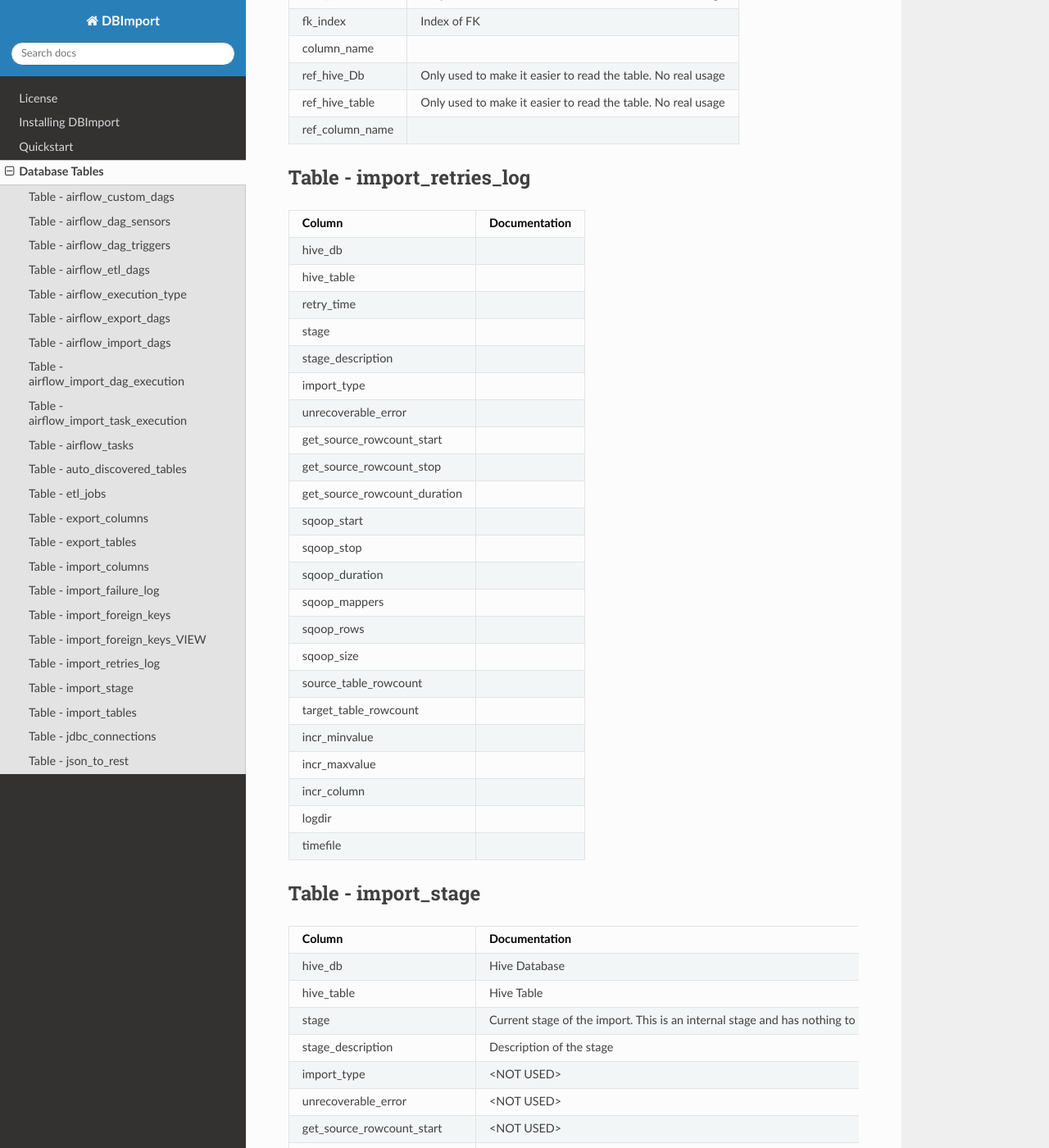
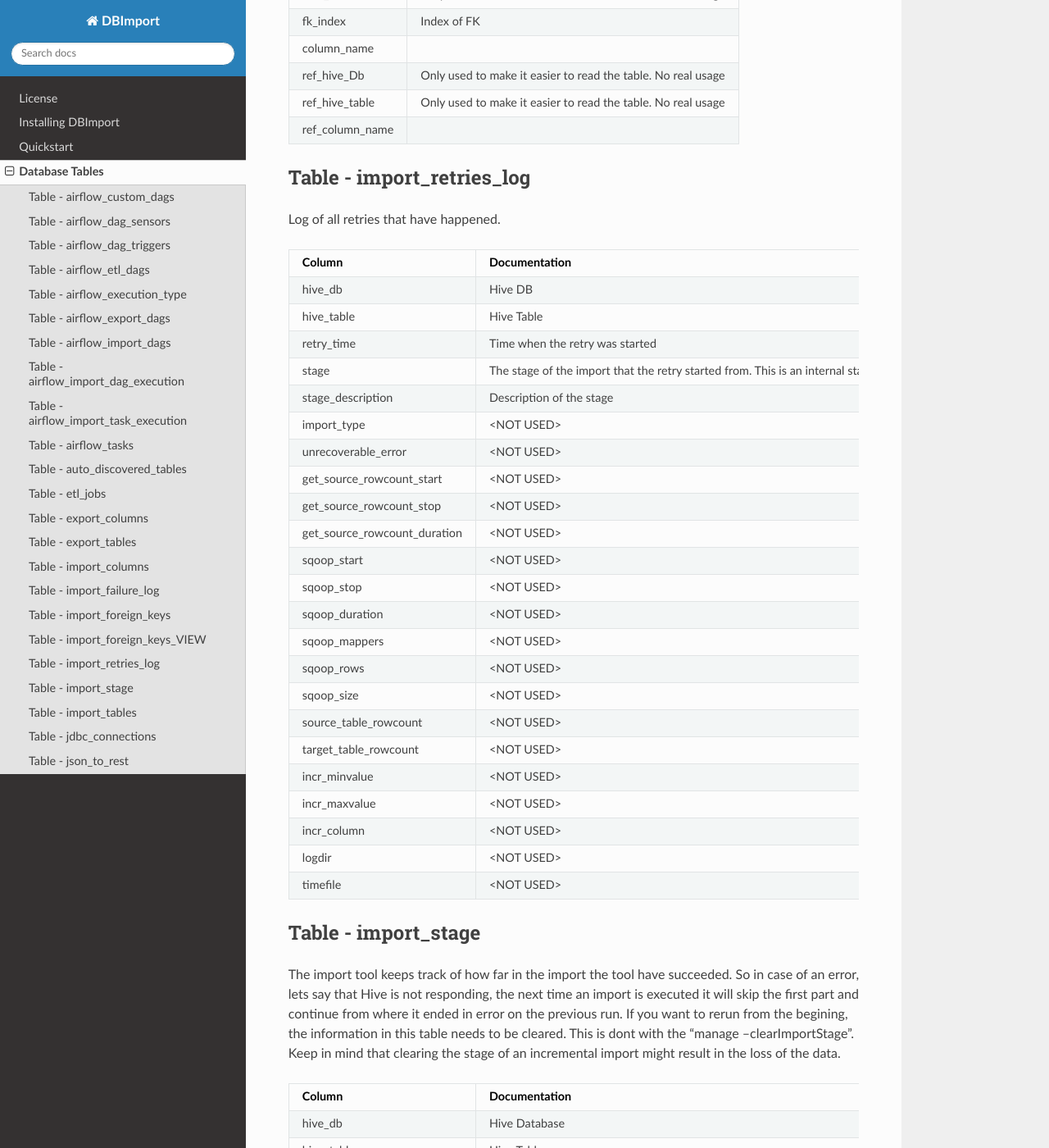
Before and after one commit to Middlecon/DBImport, a Sphinx documentation site: the page built from docs/database.rst, in a window 1280 px wide and 1400 px high, scrolled down 7646 px. Shown: the whole window at 82% size. Built offline with Sphinx 7.4.7 and the Read the Docs theme 2.0.0, drawn with Linux system fonts in a browser that asks for light colours.

Commit message:
createSchemaRst

```diff
--- a/docs/database.rst
+++ b/docs/database.rst
@@ -531,56 +531,56 @@ VIEW
 Table - import_retries_log
 --------------------------
 
-
+Log of all retries that have happened.
 
 +----------------------------------+-------------------------------------------------------------------------------------------------------------------------------------------------------------+
 | Column                           | Documentation                                                                                                                                               |
 +==================================+=============================================================================================================================================================+
-| hive_db                          |                                                                                                                                                             |
+| hive_db                          | Hive DB                                                                                                                                                     |
 +----------------------------------+-------------------------------------------------------------------------------------------------------------------------------------------------------------+
-| hive_table                       |                                                                                                                                                             |
+| hive_table                       | Hive Table                                                                                                                                                  |
 +----------------------------------+-------------------------------------------------------------------------------------------------------------------------------------------------------------+
-| retry_time                       |                                                                                                                                                             |
+| retry_time                       | Time when the retry was started                                                                                                                             |
 +----------------------------------+-------------------------------------------------------------------------------------------------------------------------------------------------------------+
-| stage                            |                                                                                                                                                             |
+| stage                            | The stage of the import that the retry started from. This is an internal stage and has nothing to do with stage1 and stage2 in Airflow DAG's                |
 +----------------------------------+-------------------------------------------------------------------------------------------------------------------------------------------------------------+
-| stage_description                |                                                                                                                                                             |
+| stage_description                | Description of the stage                                                                                                                                    |
 +----------------------------------+-------------------------------------------------------------------------------------------------------------------------------------------------------------+
-| import_type                      |                                                                                                                                                             |
+| import_type                      | <NOT USED>                                                                                                                                                  |
 +----------------------------------+-------------------------------------------------------------------------------------------------------------------------------------------------------------+
-| unrecoverable_error              |                                                                                                                                                             |
+| unrecoverable_error              | <NOT USED>                                                                                                                                                  |
 +----------------------------------+-------------------------------------------------------------------------------------------------------------------------------------------------------------+
-| get_source_rowcount_start        |                                                                                                                                                             |
+| get_source_rowcount_start        | <NOT USED>                                                                                                                                                  |
 +----------------------------------+-------------------------------------------------------------------------------------------------------------------------------------------------------------+
-| get_source_rowcount_stop         |                                                                                                                                                             |
+| get_source_rowcount_stop         | <NOT USED>                                                                                                                                                  |
 +----------------------------------+-------------------------------------------------------------------------------------------------------------------------------------------------------------+
-| get_source_rowcount_duration     |                                                                                                                                                             |
+| get_source_rowcount_duration     | <NOT USED>                                                                                                                                                  |
 +----------------------------------+-------------------------------------------------------------------------------------------------------------------------------------------------------------+
-| sqoop_start                      |                                                                                                                                                             |
+| sqoop_start                      | <NOT USED>                                                                                                                                                  |
 +----------------------------------+-------------------------------------------------------------------------------------------------------------------------------------------------------------+
-| sqoop_stop                       |                                                                                                                                                             |
+| sqoop_stop                       | <NOT USED>                                                                                                                                                  |
 +----------------------------------+-------------------------------------------------------------------------------------------------------------------------------------------------------------+
-| sqoop_duration                   |                                                                                                                                                             |
+| sqoop_duration                   | <NOT USED>                                                                                                                                                  |
 +----------------------------------+-------------------------------------------------------------------------------------------------------------------------------------------------------------+
-| sqoop_mappers                    |                                                                                                                                                             |
+| sqoop_mappers                    | <NOT USED>                                                                                                                                                  |
 +----------------------------------+-------------------------------------------------------------------------------------------------------------------------------------------------------------+
-| sqoop_rows                       |                                                                                                                                                             |
+| sqoop_rows                       | <NOT USED>                                                                                                                                                  |
 +----------------------------------+-------------------------------------------------------------------------------------------------------------------------------------------------------------+
-| sqoop_size                       |                                                                                                                                                             |
+| sqoop_size                       | <NOT USED>                                                                                                                                                  |
 +----------------------------------+-------------------------------------------------------------------------------------------------------------------------------------------------------------+
-| source_table_rowcount            |                                                                                                                                                             |
+| source_table_rowcount            | <NOT USED>                                                                                                                                                  |
 +----------------------------------+-------------------------------------------------------------------------------------------------------------------------------------------------------------+
-| target_table_rowcount            |                                                                                                                                                             |
+| target_table_rowcount            | <NOT USED>                                                                                                                                                  |
 +----------------------------------+-------------------------------------------------------------------------------------------------------------------------------------------------------------+
-| incr_minvalue                    |                                                                                                                                                             |
+| incr_minvalue                    | <NOT USED>                                                                                                                                                  |
 +----------------------------------+-------------------------------------------------------------------------------------------------------------------------------------------------------------+
-| incr_maxvalue                    |                                                                                                                                                             |
+| incr_maxvalue                    | <NOT USED>                                                                                                                                                  |
 +----------------------------------+-------------------------------------------------------------------------------------------------------------------------------------------------------------+
-| incr_column                      |                                                                                                                                                             |
+| incr_column                      | <NOT USED>                                                                                                                                                  |
 +----------------------------------+-------------------------------------------------------------------------------------------------------------------------------------------------------------+
-| logdir                           |                                                                                                                                                             |
+| logdir                           | <NOT USED>                                                                                                                                                  |
 +----------------------------------+-------------------------------------------------------------------------------------------------------------------------------------------------------------+
-| timefile                         |                                                                                                                                                             |
+| timefile                         | <NOT USED>                                                                                                                                                  |
 +----------------------------------+-------------------------------------------------------------------------------------------------------------------------------------------------------------+
 
 
@@ -588,7 +588,7 @@ Table - import_retries_log
 Table - import_stage
 --------------------
 
-
+The import tool keeps track of how far in the import the tool have succeeded. So in case of an error, lets say that Hive is not responding, the next time an import is executed it will skip the first part and continue from where it ended in error on the previous run. If you want to rerun from the begining, the information in this table needs to be cleared. This is dont with the "manage --clearImportStage". Keep in mind that clearing the stage of an incremental import might result in the loss of the data.
 
 +----------------------------------+-------------------------------------------------------------------------------------------------------------------------------------------------------------+
 | Column                           | Documentation                                                                                                                                               |
```
